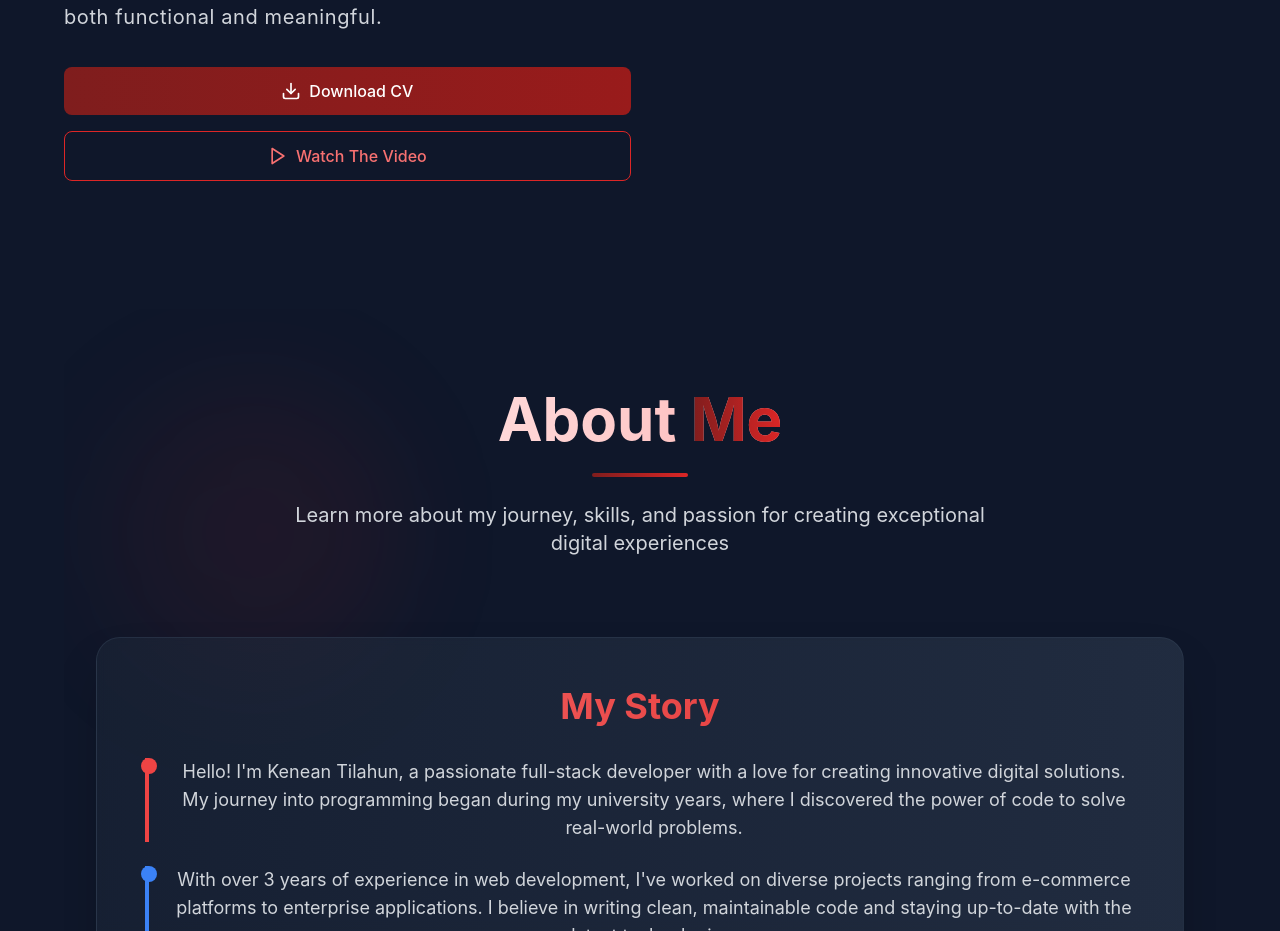
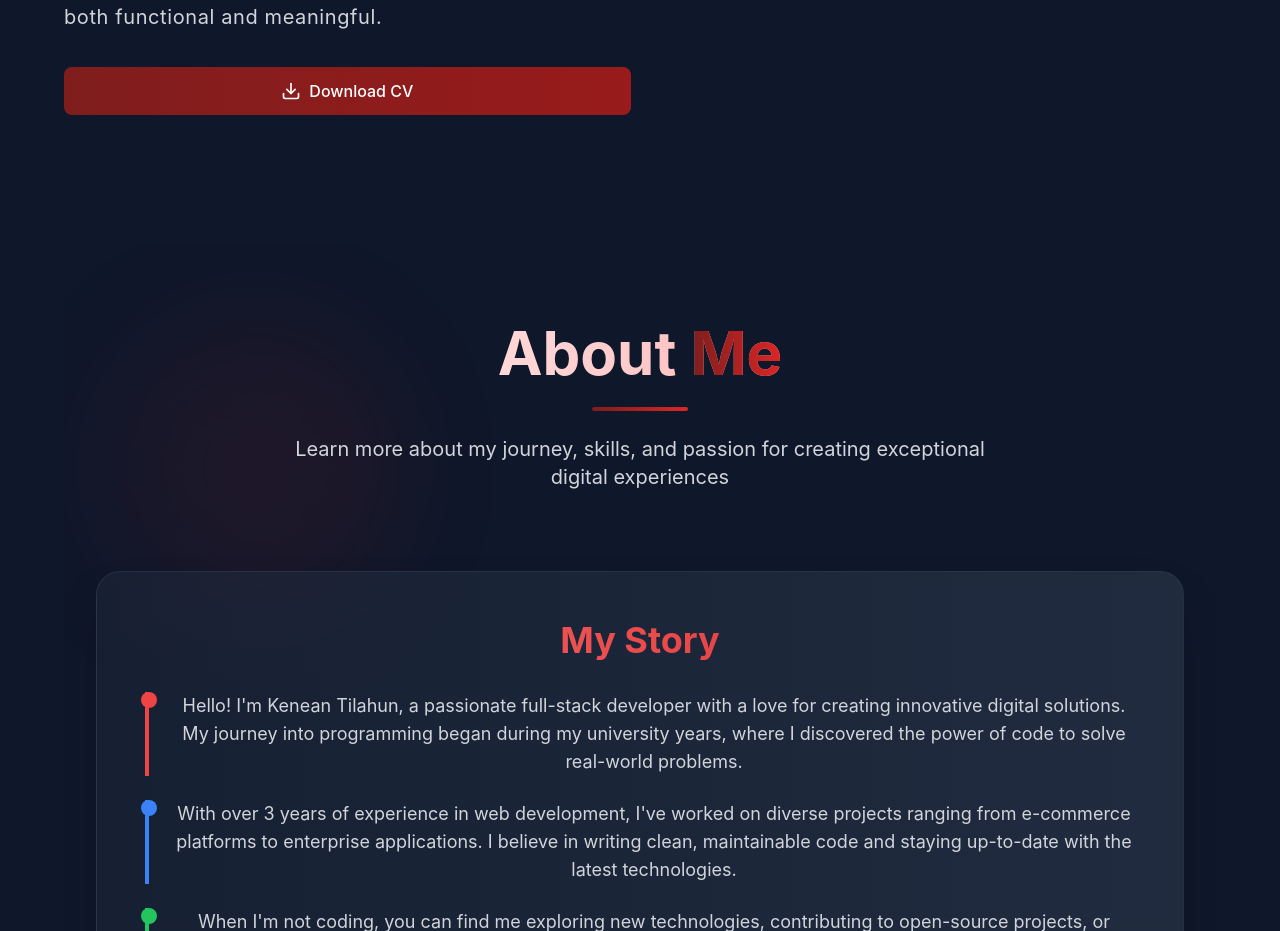
Before and after one commit to KeniKT/kenean-tilahun-portfolio, a React (Vite) app: page / in a window 1280 px wide. Shown: the part 880-1811 px from the top of the page. Built offline with nearby package versions, Linux system fonts and the light colour scheme.

Commit message:
Home page update

```diff
--- a/src/pages/Home.jsx
+++ b/src/pages/Home.jsx
@@ -151,14 +151,6 @@ const Home = () => {
                 Download CV
               </motion.button>
 
-              <motion.button
-                whileHover={{ scale: 1.05 }}
-                whileTap={{ scale: 0.95 }}
-                className="border border-red-600 text-red-400 px-6 sm:px-8 py-3 rounded-lg font-medium hover:bg-red-600 hover:text-white transition-all duration-300 flex items-center justify-center gap-2 text-sm sm:text-base"
-              >
-                <Play className="w-4 h-4 sm:w-5 sm:h-5" />
-                Watch The Video
-              </motion.button>
             </motion.div>
           </motion.div>
 
@@ -188,7 +180,7 @@ const Home = () => {
               {/* Profile image container */}
               <motion.div
                 className="w-64 h-64 xs:w-72 xs:h-72 sm:w-80 sm:h-80 md:w-96 md:h-96 lg:w-80 lg:h-80 xl:w-96 xl:h-96 rounded-2xl sm:rounded-3xl overflow-hidden relative z-10 shadow-lg"
-                whileHover={{ scale: 1.05 }}
+                whileHover={{ scale: 1.5 }}
                 transition={{ duration: 0.3 }}
               >
                 <img
```
